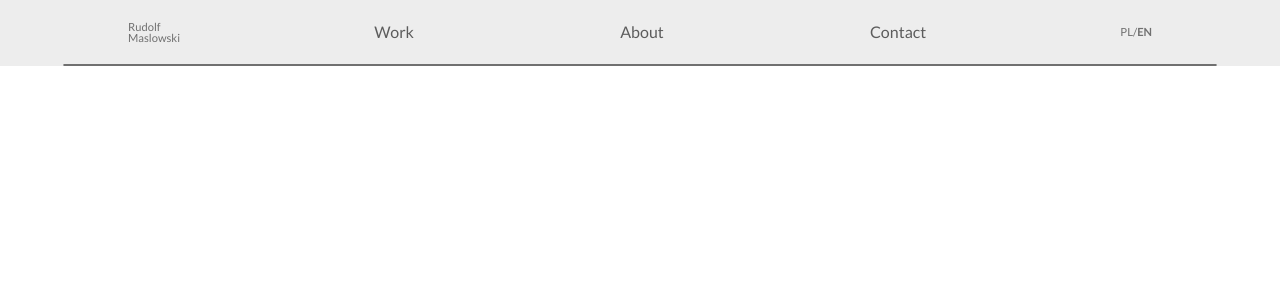
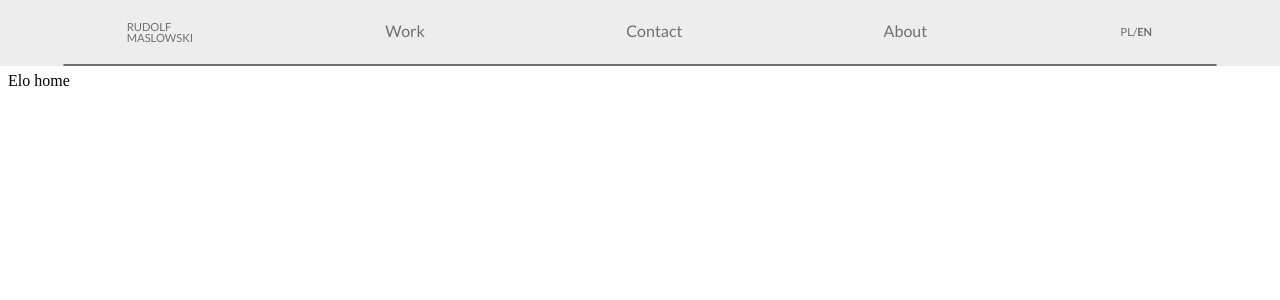
Before and after one commit to jakubmas/rudolf-portfolio-fe, a React (Create React App) app: page / in a window 1280 px wide. Shown: the top 300 px of the page. Built offline with nearby package versions, Linux system fonts and the light colour scheme.

Commit message:
basic router setup and navbar functionality

```diff
--- a/package.json
+++ b/package.json
@@ -42,5 +42,8 @@
       "last 1 firefox version",
       "last 1 safari version"
     ]
+  },
+  "devDependencies": {
+    "@types/react-router-dom": "^5.1.7"
   }
 }
--- a/src/components/App.tsx
+++ b/src/components/App.tsx
@@ -1,12 +1,26 @@
 import React from 'react'
 import { ThemeProvider } from '@material-ui/styles'
+import { BrowserRouter, Route, Switch } from 'react-router-dom'
 import theme from './ui/theme'
+
 import Header from './ui/Header'
 
 function App() {
   return (
     <ThemeProvider theme={theme}>
-      <Header />
+      <BrowserRouter>
+        <Header />
+        <Switch>
+          <Route exact path="/" component={() => <div>Elo home</div>} />
+          <Route exact path="/work" component={() => <div>Elo work</div>} />
+          <Route exact path="/about" component={() => <div>Elo about</div>} />
+          <Route
+            exact
+            path="/contact"
+            component={() => <div>Elo contact</div>}
+          />
+        </Switch>
+      </BrowserRouter>
     </ThemeProvider>
   )
 }
--- a/src/components/ui/Header.tsx
+++ b/src/components/ui/Header.tsx
@@ -1,11 +1,20 @@
-import React from 'react'
-import AppBar from '@material-ui/core/AppBar'
-import Toolbar from '@material-ui/core/Toolbar'
-import Tabs from '@material-ui/core/Tabs'
-import Tab from '@material-ui/core/Tab'
+import React, { useState, useEffect } from 'react'
+import { Link } from 'react-router-dom'
 import { makeStyles } from '@material-ui/styles'
 import { Theme } from '@material-ui/core/styles/createMuiTheme'
 import { Typography } from '@material-ui/core'
+
+import AppBar from '@material-ui/core/AppBar'
+import Toolbar from '@material-ui/core/Toolbar'
+// import Tabs from '@material-ui/core/Tabs'
+// import Tab from '@material-ui/core/Tab'
+import Button from '@material-ui/core/Button'
+
+interface Tab {
+  to: string
+  label: string
+  active: boolean
+}
 
 const useStyles = makeStyles((theme: Theme) => {
   return {
@@ -30,8 +39,11 @@ const useStyles = makeStyles((theme: Theme) => {
       fontSize: '0.7rem',
       lineHeight: '1'
     },
-    tabsContainer: {
-      width: '100%'
+    logoContainer: {
+      padding: 0,
+      '&:hover': {
+        backgroundColor: 'transparent'
+      }
     },
     tab: {
       textTransform: 'none',
@@ -46,12 +58,88 @@ const useStyles = makeStyles((theme: Theme) => {
       width: '90%',
       margin: '0 auto',
       borderRadius: '200px'
+    },
+    tabsContainer: {
+      width: '100%',
+      display: 'flex',
+      justifyContent: 'space-evenly'
+    },
+    tabActive: {
+      border: '1px solid #707070',
+      width: '120%'
+    },
+    tabDisactive: {
+      border: '1px solid transparent',
+      width: '120%'
+    },
+    tabButtonContainer: {
+      display: 'flex',
+      flexDirection: 'column',
+      alignItems: 'center',
+      boxSizing: 'border-box'
     }
   }
 })
 
-export default function ElevateAppBar() {
+export default function Header() {
   const classes = useStyles()
+  const [tab, setTab] = useState<Tab[]>([
+    {
+      to: '/work',
+      label: 'Work',
+      active: false
+    },
+    {
+      to: '/contact',
+      label: 'Contact',
+      active: false
+    },
+    {
+      to: '/about',
+      label: 'About',
+      active: false
+    }
+  ])
+
+  const handleChange = (index: number, activeTab: Tab) => {
+    let newArray = [...tab]
+    newArray.forEach((element) => {
+      element.active = false
+    })
+    newArray[index] = { ...activeTab, active: true }
+    setTab(newArray)
+  }
+
+  useEffect(() => {
+    console.log(window.location.pathname)
+    let newArray = [...tab]
+    newArray.forEach((element) => {
+      if (element.to === window.location.pathname) element.active = true
+    })
+    setTab(newArray)
+  }, [])
+
+  const renderTabs = (tabs: Tab[]) => {
+    return tabs.map((tab, i) => (
+      <div className={classes.tabButtonContainer} key={tab.label}>
+        <Button
+          className={classes.tab}
+          component={Link}
+          to={tab.to}
+          disableRipple
+          onClick={() => handleChange(i, tab)}
+        >
+          {tab.label}
+        </Button>
+        {
+          <div
+            className={tab.active ? classes.tabActive : classes.tabDisactive}
+          />
+        }
+      </div>
+    ))
+  }
+
   return (
     <React.Fragment>
       <AppBar
@@ -60,19 +148,26 @@ export default function ElevateAppBar() {
         className={classes.headerContainer}
       >
         <Toolbar disableGutters className={classes.toolbarContainer}>
-          <div>
+          <Button
+            component={Link}
+            to="/"
+            disableRipple
+            className={classes.logoContainer}
+            onClick={() =>
+              handleChange(-1, {
+                to: '/',
+                label: '',
+                active: false
+              })
+            }
+          >
             <Typography component="p" className={classes.logo}>
               Rudolf
-            </Typography>
-            <Typography component="p" className={classes.logo}>
+              <br />
               Maslowski
             </Typography>
-          </div>
-          <Tabs className={classes.tabsContainer}>
-            <Tab className={classes.tab} label="Work" />
-            <Tab className={classes.tab} label="About" />
-            <Tab className={classes.tab} label="Contact" />
-          </Tabs>
+          </Button>
+          <div className={classes.tabsContainer}>{renderTabs(tab)}</div>
           <Typography component="p" className={classes.languageToggler}>
             PL/<strong>EN</strong>
           </Typography>
```
Also changed, not shown: 2 other files (tests, documents, lock files or other folders).
